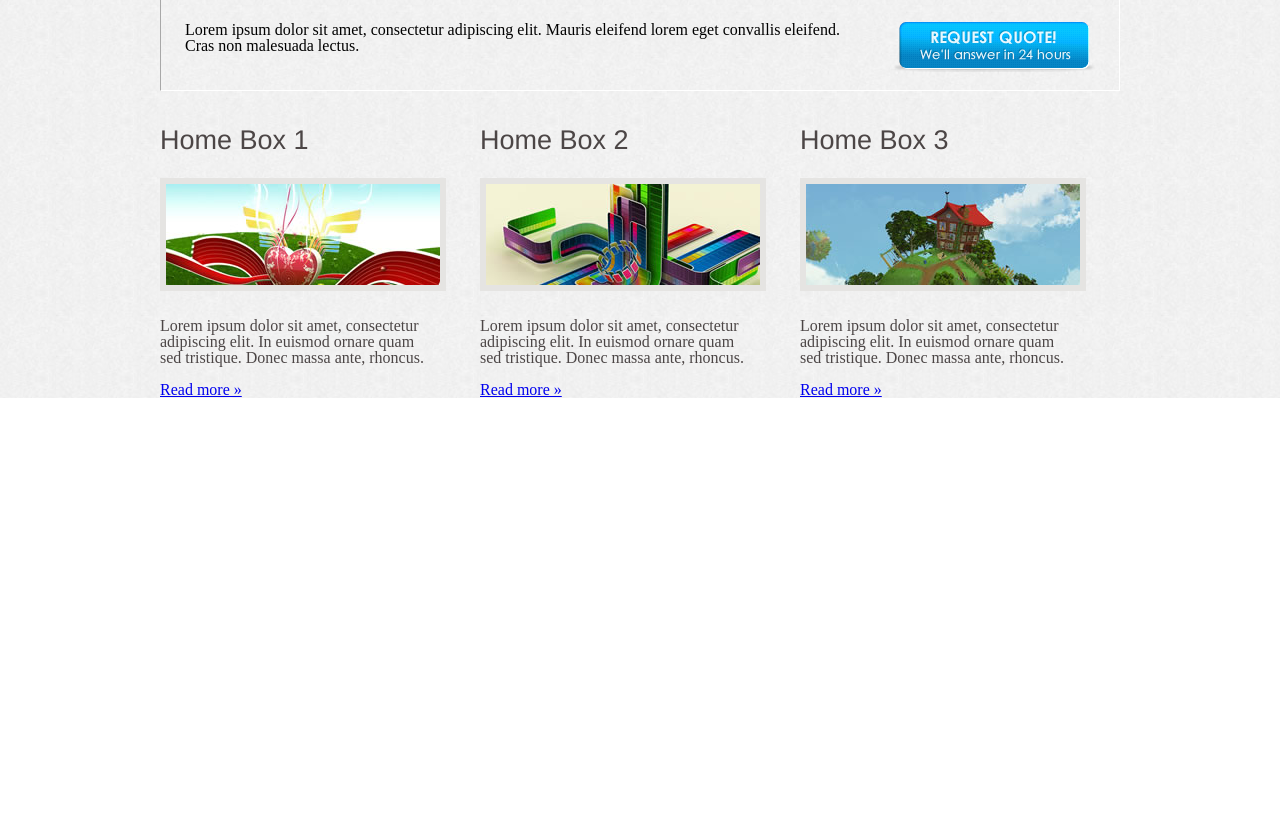
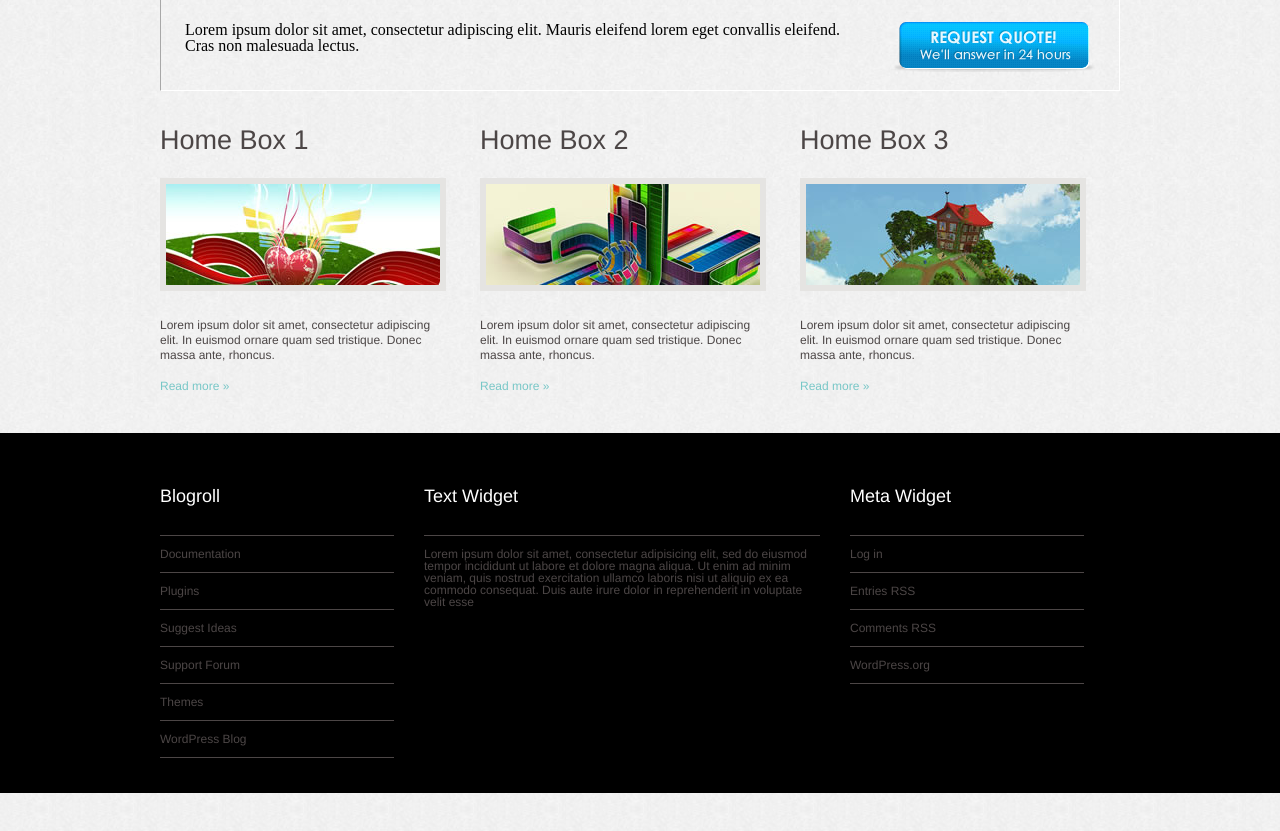
Before and after one commit to kennethshaw/fwdldn09, a plain HTML site: page busy-hands/index.html in a window 1280 px wide. Shown: the part 597-1428 px from the top of the page. Before the commit the page ends 995 px from the top, so only its background shows below. Drawn offline with Linux system fonts and the light colour scheme.

Commit message:
busy-hands footer update

```diff
--- a/busy-hands/css/style.css
+++ b/busy-hands/css/style.css
@@ -41,6 +41,13 @@ h2 {
 	font-size: 27px;
 }
 
+h3 {
+	padding: 0 0 18px 0;
+	font-family: helvetica, sans-serif;
+	font-size: 18px;
+	color: white;
+}
+
 /*====header====*/
 
 header {
@@ -72,6 +79,15 @@ nav li a {
 
 }
 
+nav a:link, nav a:active, nav a:visited {
+	color: white;
+	text-decoration: none;
+}
+
+nav a:hover {
+	background-image: url('../images/bg_nav_rollover.png');
+	background-position-y: ;
+}
 
 /*====logo====*/
 
@@ -172,7 +188,9 @@ article {
 /*====home boxes====*/
 
 #home-boxes {
-	margin: 36px 0 12px 0;
+	height: 288px;
+	margin: 36px 0 18px 0;
+	font-family: helvetica, sans-serif;
 }
 
 .home-box-one {
@@ -201,21 +219,66 @@ article {
 	border: 6px #E5E4E2 solid;
 }
 
-a:link a:active a:visited {
-	color: black;
+.homebox {
+	font-size: 12px;
+	line-height: 15px;
+}
+
+.homebox a:link, .homebox a:active, .homebox a:visited {
+	color: #78C7C7;
 	text-decoration: none;
 }
 
-a:hover {
-	color: blue;
+.homebox a:hover {
+	color: red;
 }
 
 /*====footer====*/
 
-    .box-footer
-         .blogroll
-    .box-footer
-         .textwidget
+footer {
+
+}
+
+.box-footer {
+	margin: 0 auto 54px auto;
+	padding: 54px 0;
+	height: 252px;
+	width: 960px;
+	background-color: black;
+	color: #4C4646;
+	font-family: helvetica, sans-serif;
+	font-size: 12px;
+}
+
+.blogroll {
+	float: left;
+	width: 234px;
+	padding-right: 30px;
+}
+
+.textwidget {
+	float: left;
+	width: 396px;
+	padding-right: 30px;
+}
+
+.metawidget {
+	float: left;
+	width: 234px;
+	padding-right: 30px;
+}
+
+.footwrap {
+	height: 100%;
+	width: 100%;
+	background-color: black;
+}
+
+.line {
+    margin: 12px 0;
+    border-bottom: 1px #4C4646 solid;
+}
 
 #copyright
+
 #companybottom
--- a/busy-hands/index.html
+++ b/busy-hands/index.html
@@ -41,7 +41,7 @@
 
 				</header>
 
-				<main id="main-content">
+				<main class="clearfix">
 
 					<section class="line-height">
 
@@ -68,13 +68,13 @@
 
 							<img class="column-images" src="images/photo_column1.jpg">
 
-						<p>
+							<p class="homebox">
 								Lorem ipsum dolor sit amet, consectetur adipiscing elit. In euismod ornare quam sed tristique. Donec massa ante, rhoncus.
 							</p>
 
 							<br />
 
-						<p><a href="#">Read more »</a></p>
+							<p class="homebox"><a href="#">Read more »</a></p>
 
 						</article>
 
@@ -83,13 +83,13 @@
 
 							<img class="column-images" src="images/photo_column2.jpg">
 
-						<p>
+							<p class="homebox">
 								Lorem ipsum dolor sit amet, consectetur adipiscing elit. In euismod ornare quam sed tristique. Donec massa ante, rhoncus.
 							</p>
 
 							<br />
 
-						<p><a href="#">Read more »</a></p>
+							<p class="homebox"><a href="#">Read more »</a></p>
 
 						</article>
 
@@ -98,20 +98,80 @@
 
 							<img class="column-images" src="images/photo_column3.jpg">
 
-						<p>
+							<p class="homebox">
 								Lorem ipsum dolor sit amet, consectetur adipiscing elit. In euismod ornare quam sed tristique. Donec massa ante, rhoncus.
 							</p>
 
 							<br />
 
-						<p><a href="#">Read more »</a></p>
+							<p class="homebox"><a href="#">Read more »</a></p>
 
 						</article>
 
+					</section>
 
+				</main>
+		</div>
+				<footer class="footwrap">
+					<section class="box-footer">
+						<article class="blogroll">
+							<h3>Blogroll</h3>
+							<ul>
+								<div class="line"></div>
+
+								<li>Documentation</li>
+								<div class="line"></div>
+
+								<li>Plugins</li>
+								<div class="line"></div>
+
+								<li>Suggest Ideas</li>
+								<div class="line"></div>
+
+								<li>Support Forum</li>
+								<div class="line"></div>
+
+								<li>Themes</li>
+								<div class="line"></div>
+
+								<li>WordPress Blog</li>
+								<div class="line"></div>
+
+							</ul>
+						</article>
+
+						<article class="textwidget">
+							<h3>Text Widget</h3>
+							<div class="line"></div>
+
+							<p>
+								Lorem ipsum dolor sit amet, consectetur adipisicing elit, sed do eiusmod tempor incididunt ut labore et dolore magna aliqua. Ut enim ad minim veniam,
+								quis nostrud exercitation ullamco laboris nisi ut aliquip ex ea commodo consequat. Duis aute irure dolor in reprehenderit in voluptate velit esse
+							</p>
+						</article>
+
+						<article class="metawidget">
+							<h3>Meta Widget</h3>
+							<ul>
+								<div class="line"></div>
+
+								<li>Log in</li>
+								<div class="line"></div>
+
+								<li>Entries RSS</li>
+								<div class="line"></div>
+
+								<li>Comments RSS</li>
+								<div class="line"></div>
+
+								<li>WordPress.org</li>
+								<div class="line"></div>
+
+							</ul>
+						</article>
 					</section>
-			</div>
-		</div>
+				</footer>
+
 	</div>
 </body>
 </html>
```
Lines whose indentation alone changed are shown as unchanged.
